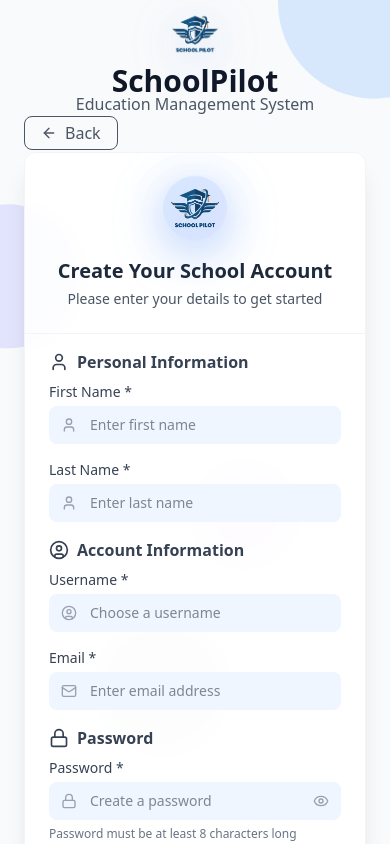
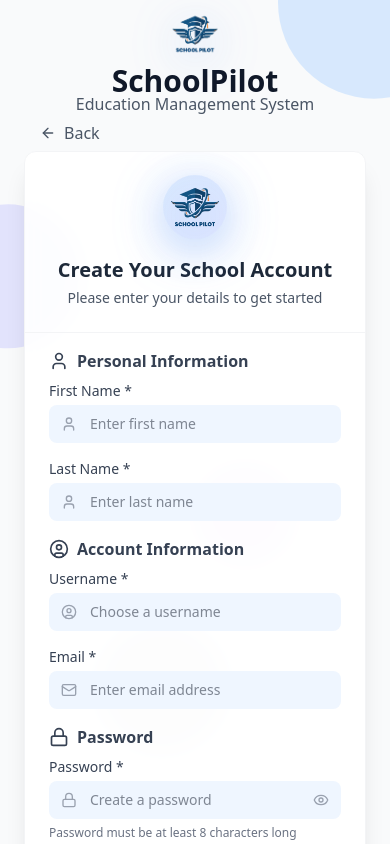
Before and after one commit to school-pilot/main-frontend, a React (Vite) app: page /register in a window 390 px wide. Shown: the top 844 px of the page. Built offline with nearby package versions, Linux system fonts and the light colour scheme; no server answers.

Commit message:
border removed

```diff
--- a/src/components/registerAnimation.jsx
+++ b/src/components/registerAnimation.jsx
@@ -221,7 +221,7 @@
           {" "}
           <motion.button
             onClick={() => navigate(-1)}
-            className="sm:hidden flex border boreder-[#214f77] items-center gap-2 text-gray-600 mt-6 mb-0.5 px-4 py-1 rounded-lg hover:bg-gray-50 transition-colors"
+            className="sm:hidden flex items-center gap-2 text-gray-600 mt-6 mb-0.5 px-4 py-1 rounded-lg hover:bg-gray-50 transition-colors"
             whileHover={{ x: -5 }}
             whileTap={{ scale: 0.95 }}
           >
```
